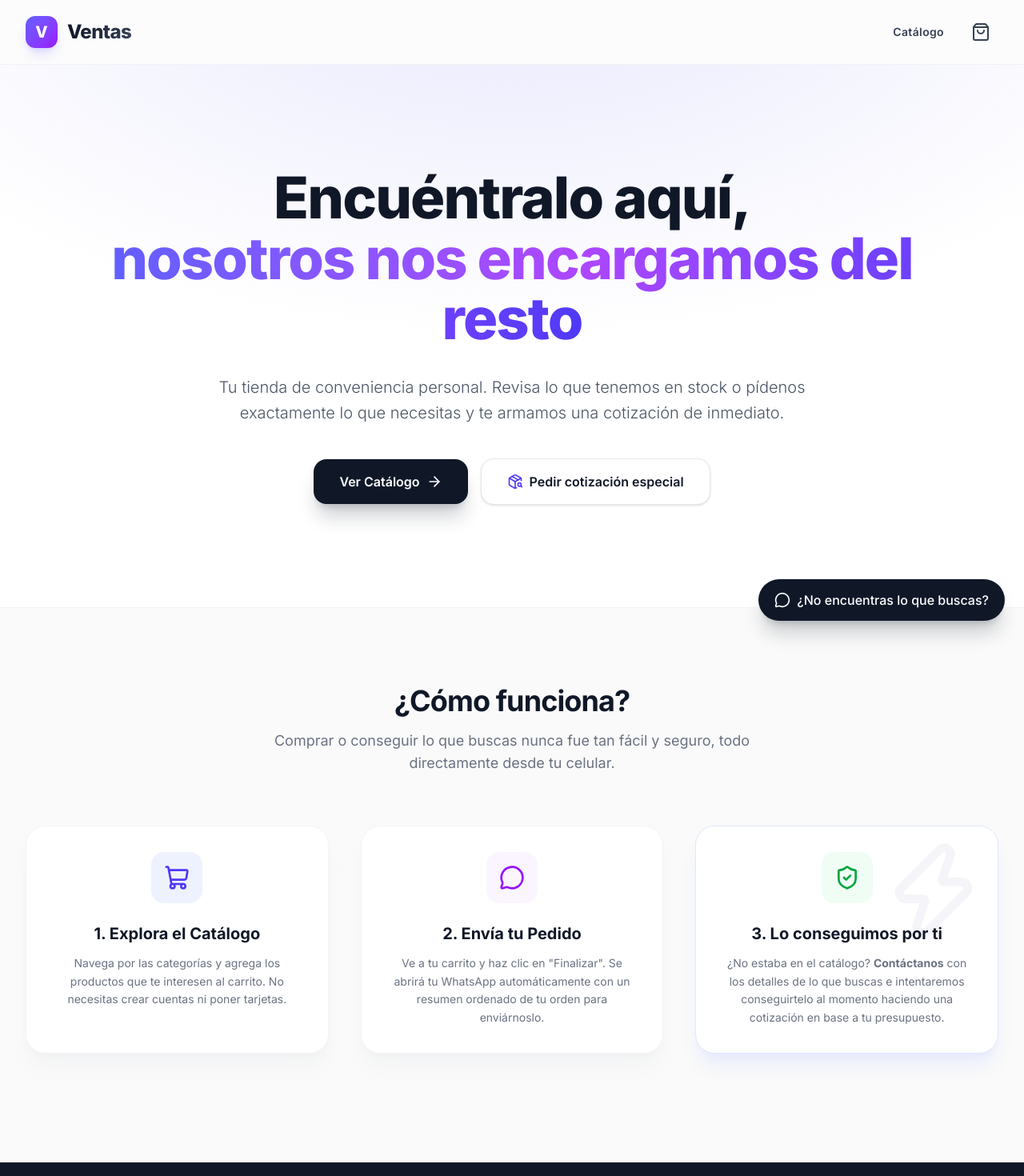
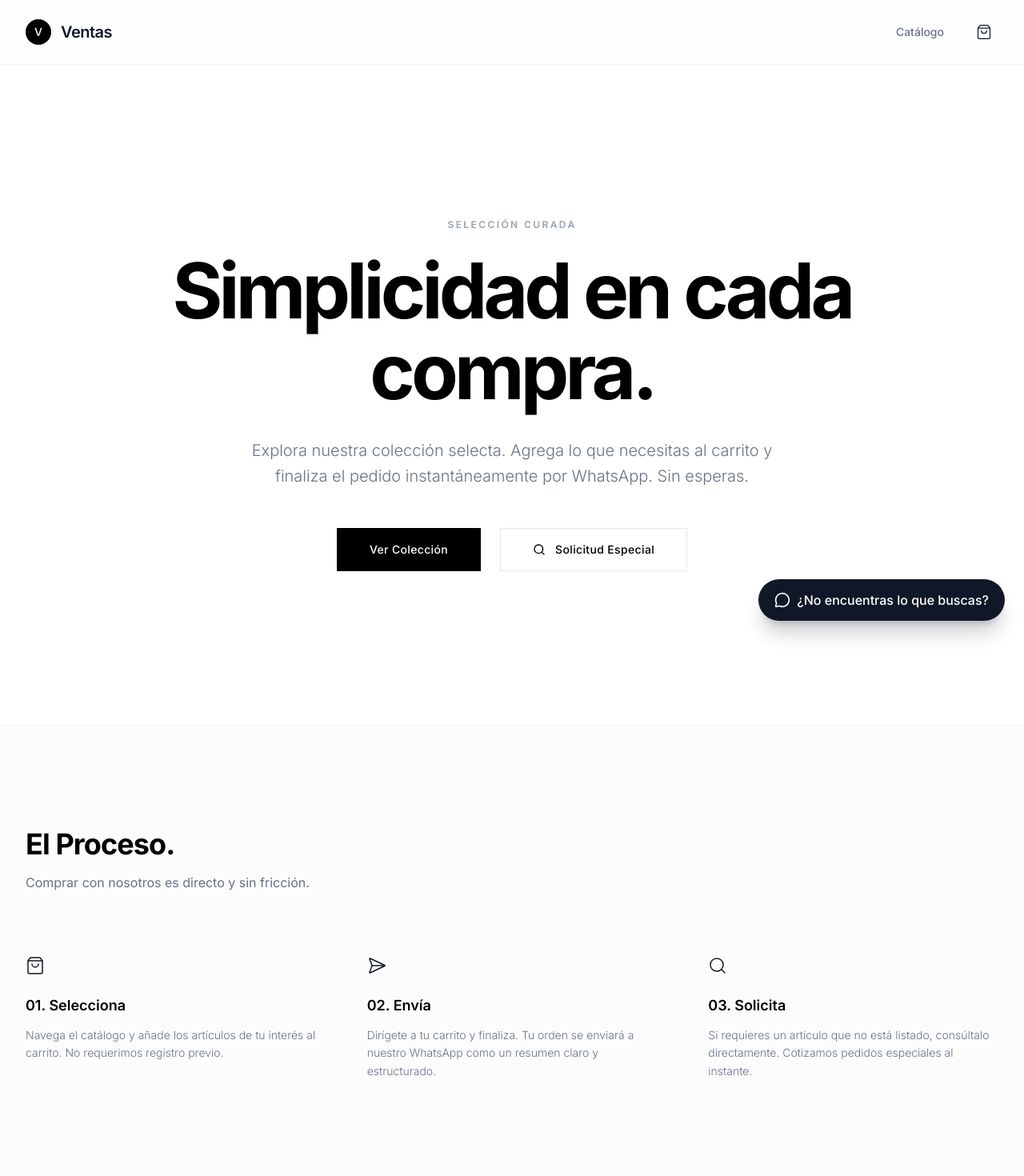
Before and after one commit to multiserviciosespecialescr/ecommerce, a Next.js app: page / in a window 1280 px wide. Shown: the top 1470 px of the page at 80% size. Built offline with nearby package versions, Linux system fonts and the light colour scheme.

Commit message:
AI Update: Refactor UI completo a estética minimalista premium (High-Fashion/Clean-Tech), eliminación de bordes pesados y UI limpia

```diff
--- a/src/app/page.tsx
+++ b/src/app/page.tsx
@@ -1,109 +1,103 @@
 "use client"
 
 import Link from 'next/link'
-import { PackageSearch, ShoppingCart, MessageCircle, ArrowRight, ShieldCheck, Zap } from 'lucide-react'
+import { Search, ShoppingBag, SendHorizontal } from 'lucide-react'
 
 export default function Home() {
   const handleCustomQuote = () => {
     const phoneNumber = process.env.NEXT_PUBLIC_WHATSAPP_NUMBER || ''
     if (!phoneNumber) return alert('Número no configurado en entorno')
 
-    const msg = encodeURIComponent('Hola, me gustaría solicitar una cotización especial para un producto que no muesta el catálogo:\n\n- Qué busco:\n- Detalles o foto (opcional):\n- Mi presupuesto aproximado:\n')
+    const msg = encodeURIComponent('Hola, me gustaría consultar por un producto que no muesta el catálogo:\n\n- Descripción:\n- Presupuesto:\n')
     window.open(`https://wa.me/${phoneNumber}?text=${msg}`, '_blank')
   }
 
   return (
-    <div className="w-full bg-[#fafafa]">
+    <div className="w-full bg-white">
 
       {/* Hero Section */}
-      <section className="relative px-6 py-20 lg:py-32 overflow-hidden bg-white border-b border-gray-100">
-        <div className="absolute inset-0 bg-[radial-gradient(ellipse_70%_70%_at_50%_-20%,rgba(99,102,241,0.15),rgba(255,255,255,0))]"></div>
-        <div className="mx-auto max-w-5xl text-center relative z-10">
-          <h1 className="text-5xl sm:text-6xl md:text-7xl font-extrabold text-gray-900 tracking-tight leading-[1.05] mb-8">
-            Encuéntralo aquí, <br />
-            <span className="text-transparent bg-clip-text bg-gradient-to-r from-indigo-500 via-purple-500 to-indigo-600">
-              nosotros nos encargamos del resto
-            </span>
+      <section className="relative px-6 py-32 lg:py-48 flex items-center justify-center text-center">
+        <div className="max-w-4xl mx-auto">
+          <p className="text-xs font-semibold tracking-[0.2em] text-gray-400 uppercase mb-6">Selección Curada</p>
+          <h1 className="text-5xl sm:text-6xl md:text-8xl font-bold text-black tracking-tighter leading-[1.05] mb-8">
+            Simplicidad en cada compra.
           </h1>
-          <p className="mt-6 text-xl text-gray-600 max-w-3xl mx-auto leading-relaxed font-light mb-10">
-            Tu tienda de conveniencia personal. Revisa lo que tenemos en stock o pídenos exactamente lo que necesitas y te armamos una cotización de inmediato.
+          <p className="mt-6 text-lg sm:text-xl text-gray-500 max-w-2xl mx-auto leading-relaxed font-light mb-12">
+            Explora nuestra colección selecta. Agrega lo que necesitas al carrito y finaliza el pedido instantáneamente por WhatsApp. Sin esperas.
           </p>
 
-          <div className="flex flex-col sm:flex-row items-center justify-center gap-4">
+          <div className="flex flex-col sm:flex-row items-center justify-center gap-6">
             <Link
               href="/productos"
-              className="w-full sm:w-auto bg-gray-900 hover:bg-black text-white px-8 py-4 rounded-2xl font-semibold shadow-xl shadow-gray-900/20 transition-all flex items-center justify-center gap-2 transform hover:-translate-y-1"
+              className="w-full sm:w-auto bg-black text-white px-10 py-4 font-medium text-sm tracking-wide transition-all hover:bg-gray-900 rounded-none border border-black flex items-center justify-center gap-3"
             >
-              Ver Catálogo
-              <ArrowRight className="w-5 h-5 group-hover:translate-x-1 transition-transform" />
+              Ver Colección
             </Link>
             <button
               onClick={handleCustomQuote}
-              className="w-full sm:w-auto bg-white hover:bg-gray-50 text-gray-900 border border-gray-200 px-8 py-4 rounded-2xl font-semibold shadow-sm transition-all flex items-center justify-center gap-2"
+              className="w-full sm:w-auto bg-transparent hover:bg-gray-50 text-black border border-gray-200 px-10 py-4 font-medium text-sm tracking-wide transition-all rounded-none flex items-center justify-center gap-3"
             >
-              <PackageSearch className="w-5 h-5 text-indigo-600" />
-              Pedir cotización especial
+              <Search className="w-4 h-4" />
+              Solicitud Especial
             </button>
           </div>
         </div>
       </section>
 
       {/* Como Funciona Section */}
-      <section className="py-24 px-6 lg:px-8 max-w-7xl mx-auto">
-        <div className="text-center mb-16">
-          <h2 className="text-3xl md:text-4xl font-bold text-gray-900 mb-4 tracking-tight">¿Cómo funciona?</h2>
-          <p className="text-lg text-gray-500 max-w-2xl mx-auto">Comprar o conseguir lo que buscas nunca fue tan fácil y seguro, todo directamente desde tu celular.</p>
+      <section className="py-32 px-6 lg:px-8 border-t border-gray-100 bg-gray-50/50">
+        <div className="max-w-7xl mx-auto">
+          <div className="mb-20">
+            <h2 className="text-4xl font-bold text-black tracking-tight mb-4">El Proceso.</h2>
+            <p className="text-gray-500">Comprar con nosotros es directo y sin fricción.</p>
           </div>
 
-        <div className="grid md:grid-cols-3 gap-10">
+          <div className="grid md:grid-cols-3 gap-16">
             {/* Step 1 */}
-          <div className="bg-white p-8 rounded-3xl border border-gray-100 shadow-xl shadow-gray-200/30 text-center flex flex-col items-center">
-            <div className="w-16 h-16 bg-indigo-50 rounded-2xl flex items-center justify-center mb-6 text-indigo-600">
-              <ShoppingCart className="w-8 h-8" />
+            <div className="flex flex-col">
+              <div className="mb-6">
+                <ShoppingBag className="w-6 h-6 text-gray-900 stroke-[1.5px]" />
               </div>
-            <h3 className="text-xl font-bold text-gray-900 mb-3">1. Explora el Catálogo</h3>
-            <p className="text-gray-500 leading-relaxed text-sm">
-              Navega por las categorías y agrega los productos que te interesen al carrito. No necesitas crear cuentas ni poner tarjetas.
+              <h3 className="text-lg font-semibold text-black mb-3">01. Selecciona</h3>
+              <p className="text-gray-500 text-sm leading-relaxed font-light">
+                Navega el catálogo y añade los artículos de tu interés al carrito. No requerimos registro previo.
               </p>
             </div>
 
             {/* Step 2 */}
-          <div className="bg-white p-8 rounded-3xl border border-gray-100 shadow-xl shadow-gray-200/30 text-center flex flex-col items-center">
-            <div className="w-16 h-16 bg-purple-50 rounded-2xl flex items-center justify-center mb-6 text-purple-600">
-              <MessageCircle className="w-8 h-8" />
+            <div className="flex flex-col">
+              <div className="mb-6">
+                <SendHorizontal className="w-6 h-6 text-gray-900 stroke-[1.5px]" />
               </div>
-            <h3 className="text-xl font-bold text-gray-900 mb-3">2. Envía tu Pedido</h3>
-            <p className="text-gray-500 leading-relaxed text-sm">
-              Ve a tu carrito y haz clic en "Finalizar". Se abrirá tu WhatsApp automáticamente con un resumen ordenado de tu orden para enviárnoslo.
+              <h3 className="text-lg font-semibold text-black mb-3">02. Envía</h3>
+              <p className="text-gray-500 text-sm leading-relaxed font-light">
+                Dirígete a tu carrito y finaliza. Tu orden se enviará a nuestro WhatsApp como un resumen claro y estructurado.
               </p>
             </div>
 
             {/* Step 3 */}
-          <div className="bg-white p-8 rounded-3xl border border-indigo-100 shadow-xl shadow-indigo-200/30 text-center flex flex-col items-center relative overflow-hidden">
-            <div className="absolute top-0 right-0 p-4 opacity-5">
-              <Zap className="w-32 h-32 text-indigo-900" />
+            <div className="flex flex-col">
+              <div className="mb-6">
+                <Search className="w-6 h-6 text-gray-900 stroke-[1.5px]" />
               </div>
-            <div className="w-16 h-16 bg-green-50 rounded-2xl flex items-center justify-center mb-6 text-green-600 relative z-10">
-              <ShieldCheck className="w-8 h-8" />
+              <h3 className="text-lg font-semibold text-black mb-3">03. Solicita</h3>
+              <p className="text-gray-500 text-sm leading-relaxed font-light">
+                Si requieres un artículo que no está listado, consúltalo directamente. Cotizamos pedidos especiales al instante.
+              </p>
             </div>
-            <h3 className="text-xl font-bold text-gray-900 mb-3 relative z-10">3. Lo conseguimos por ti</h3>
-            <p className="text-gray-500 leading-relaxed text-sm relative z-10">
-              ¿No estaba en el catálogo? <b>Contáctanos</b> con los detalles de lo que buscas e intentaremos conseguirtelo al momento haciendo una cotización en base a tu presupuesto.
-            </p>
           </div>
         </div>
       </section>
 
       {/* CTA Final */}
-      <section className="bg-gray-900 py-20 px-6 mt-10">
+      <section className="py-32 px-6 border-t border-gray-100 bg-white">
         <div className="max-w-4xl mx-auto text-center">
-          <h2 className="text-3xl font-bold text-white mb-6">Encontramos lo que la gente necesita.</h2>
-          <p className="text-gray-400 mb-10 text-lg">Si tienes algo específico en mente y quieres una cotización ágil, escríbenos dándole un toque al botón de acá abajo.</p>
+          <h2 className="text-4xl md:text-5xl font-bold text-black mb-8 tracking-tighter">¿Buscas algo específico?</h2>
           <button
             onClick={handleCustomQuote}
-            className="bg-white hover:bg-gray-100 text-gray-900 px-10 py-4 rounded-full font-bold shadow-xl transition-all transform hover:scale-105"
+            className="bg-black text-white px-12 py-5 font-medium text-sm tracking-wide transition-all hover:bg-gray-900 rounded-none border border-black inline-flex items-center gap-3"
           >
-            Preguntar por WhatsApp
+            Hablemos por WhatsApp
           </button>
         </div>
       </section>
--- a/src/components/Navbar.tsx
+++ b/src/components/Navbar.tsx
@@ -1,42 +1,40 @@
-"use client"
-
 import Link from 'next/link'
-import { ShoppingBag, Search } from 'lucide-react'
+import { ShoppingBag } from 'lucide-react'
 import { useCart } from './CartContext'
 
 export function Navbar() {
   const { totalItems, setIsCartOpen } = useCart()
 
   return (
-    <nav className="sticky top-0 z-40 w-full bg-white/70 backdrop-blur-xl border-b border-gray-200/50 supports-[backdrop-filter]:bg-white/40">
-      <div className="max-w-7xl mx-auto px-4 sm:px-6 lg:px-8">
+    <nav className="sticky top-0 z-40 w-full bg-white/80 backdrop-blur-xl border-b border-gray-100">
+      <div className="max-w-7xl mx-auto px-6 lg:px-8">
         <div className="flex justify-between items-center h-20">
           {/* Logo Section */}
           <Link href="/" className="flex items-center gap-3 group">
-            <div className="w-10 h-10 bg-gradient-to-br from-indigo-500 to-purple-600 rounded-xl flex items-center justify-center shadow-lg shadow-indigo-500/20 transform transition-transform group-hover:scale-105 group-hover:rotate-3">
-              <span className="text-white font-extrabold text-xl leading-none">V</span>
+            <div className="w-8 h-8 bg-black rounded-full flex items-center justify-center transition-transform group-hover:scale-95">
+              <span className="text-white font-medium text-sm leading-none">V</span>
             </div>
-            <span className="font-extrabold text-2xl tracking-tight text-gray-900 bg-clip-text text-transparent bg-gradient-to-r from-gray-900 to-gray-700">
+            <span className="font-semibold text-xl tracking-tight text-gray-900">
               Ventas
             </span>
           </Link>
 
           {/* Actions */}
-          <div className="flex items-center gap-6">
+          <div className="flex items-center gap-8">
             <Link
               href="/productos"
-              className="text-sm font-semibold text-gray-700 hover:text-indigo-600 transition-colors tracking-wide"
+              className="hidden sm:block text-sm font-medium text-gray-500 hover:text-black transition-colors"
             >
               Catálogo
             </Link>
 
             <button
               onClick={() => setIsCartOpen(true)}
-              className="relative p-2.5 text-gray-700 hover:text-indigo-600 hover:bg-indigo-50 rounded-full transition-all flex items-center justify-center group"
+              className="relative p-2 text-gray-900 transition-all flex items-center justify-center group"
             >
-              <ShoppingBag className="w-6 h-6 transition-transform group-hover:scale-110" />
+              <ShoppingBag className="w-5 h-5 transition-transform group-hover:scale-105 stroke-[1.5px]" />
               {totalItems > 0 && (
-                <span className="absolute top-1 right-1 inline-flex items-center justify-center w-5 h-5 text-[10px] font-bold text-white bg-indigo-600 rounded-full border-2 border-white translate-x-1/4 -translate-y-1/4 shadow-sm">
+                <span className="absolute top-0 right-0 inline-flex items-center justify-center w-4 h-4 text-[10px] font-bold text-white bg-black rounded-full shadow-sm">
                   {totalItems}
                 </span>
               )}
--- a/src/components/ProductCard.tsx
+++ b/src/components/ProductCard.tsx
@@ -2,96 +2,79 @@
 
 import { Product } from '@/lib/supabase'
 import { useCart } from './CartContext'
-import { MessageCircle, ShoppingBag } from 'lucide-react'
 
 interface ProductCardProps {
   product: Product
 }
 
 export function ProductCard({ product }: ProductCardProps) {
-  const { addItem, isCartOpen } = useCart()
-
-  const handleInterested = () => {
-    const phoneNumber = process.env.NEXT_PUBLIC_WHATSAPP_NUMBER || ''
-    if (!phoneNumber) return alert('Número de WhatsApp no configurado')
-
-    const message = encodeURIComponent(`Hola, estoy interesado en el producto:\n*${product.name}*\nPrecio: ₡${product.price.toLocaleString()}\n\n¿Tienen disponibilidad?`)
-    window.open(`https://wa.me/${phoneNumber}?text=${message}`, '_blank')
-  }
+  const { addItem } = useCart()
 
   return (
-    <div className="group bg-white rounded-2xl shadow-sm hover:shadow-xl border border-gray-100 overflow-hidden flex flex-col transition-all duration-300 transform hover:-translate-y-1">
-      {/* Image */}
-      <div className="relative aspect-square overflow-hidden bg-gray-50 flex items-center justify-center p-4">
+    <div className="group flex flex-col">
+      {/* Image Container */}
+      <div className="relative aspect-[4/5] overflow-hidden bg-gray-100 mb-4 rounded-none">
         {product.image_url ? (
           <img
             src={product.image_url}
             alt={product.name}
-            className="w-full h-full object-contain mix-blend-multiply transition-transform duration-500 group-hover:scale-105"
+            className="w-full h-full object-cover transition-transform duration-700 group-hover:scale-105"
             onError={(e) => {
-              (e.target as HTMLImageElement).src = 'https://via.placeholder.com/400x400?text=Sin+Imagen'
+              (e.target as HTMLImageElement).src = 'https://via.placeholder.com/400x500?text=Sin+Imagen'
             }}
           />
         ) : (
-          <div className="text-gray-300">Sin Imagen</div>
+          <div className="w-full h-full flex items-center justify-center text-gray-300 text-sm">Sin Fotografía</div>
         )}
-        <div className="absolute top-3 left-3 bg-white/90 backdrop-blur text-xs font-bold px-2.5 py-1 rounded-md text-gray-700 shadow-sm">
-          {product.category}
+
+        {/* Hover overlay with button */}
+        <div className="absolute inset-0 bg-black/5 opacity-0 group-hover:opacity-100 transition-opacity duration-300 flex items-end p-4">
+          <button
+            onClick={() => addItem(product)}
+            disabled={product.stock <= 0}
+            className={`w-full py-3 text-xs tracking-widest uppercase font-semibold transition-transform transform translate-y-4 group-hover:translate-y-0 duration-300 ${
+              product.stock <= 0
+                ? 'bg-gray-200 text-gray-500 cursor-not-allowed'
+                : 'bg-white hover:bg-black text-black hover:text-white'
+            }`}
+          >
+            {product.stock <= 0 ? 'Sin stock' : 'Agregar'}
+          </button>
+        </div>
+
+        {/* Tags */}
+        <div className="absolute top-4 left-4 flex flex-col gap-2">
+          {product.stock <= 0 && (
+            <span className="text-[10px] uppercase tracking-widest font-bold text-white bg-black px-2 py-1">
+              Agotado
+            </span>
+          )}
+          {product.stock > 0 && product.stock <= 5 && (
+            <span className="text-[10px] uppercase tracking-widest font-bold text-black bg-white/90 backdrop-blur px-2 py-1 border border-black/10">
+              Poco Stock
+            </span>
+          )}
         </div>
       </div>
 
-      {/* Content */}
-      <div className="p-5 flex flex-col flex-1">
-        <h3 className="font-bold text-gray-900 text-lg leading-tight mb-2 line-clamp-2">
-          {product.name}
-        </h3>
+      {/* Info Content */}
+      <div className="flex flex-col flex-1">
+        <div className="flex justify-between items-start mb-1">
+          <h3 className="font-medium text-black text-sm pr-4 line-clamp-1">
+            {product.name}
+          </h3>
+          <span className="text-sm text-gray-500 font-medium whitespace-nowrap">
+            ₡{product.price.toLocaleString()}
+          </span>
+        </div>
+
+        <p className="text-gray-400 text-xs mb-2">{product.category}</p>
 
         {product.description && (
-          <p className="text-gray-500 text-sm line-clamp-2 mb-4 flex-1">
+          <p className="text-gray-500 text-xs line-clamp-2 mt-auto font-light leading-relaxed">
             {product.description}
           </p>
         )}
-
-        {!product.description && <div className="flex-1" />}
-
-        <div className="mt-auto">
-          <div className="flex justify-between items-baseline mb-4">
-            <div className="text-2xl font-black text-indigo-600">
-              ₡{product.price.toLocaleString()}
-            </div>
-            {product.stock <= 0 ? (
-              <span className="text-xs font-bold text-red-600 bg-red-50 px-2 py-1 rounded-md">
-                Agotado
-              </span>
-            ) : product.stock <= 5 ? (
-              <span className="text-xs font-bold text-orange-600 bg-orange-50 px-2 py-1 rounded-md">
-                Poco Stock
-              </span>
-            ) : null}
-          </div>
-
-          <div className="flex flex-col gap-2">
-            <button
-              onClick={() => addItem(product)}
-              disabled={product.stock <= 0}
-              className={`w-full font-medium py-2.5 rounded-xl transition-colors flex items-center justify-center gap-2 ${
-                product.stock <= 0
-                  ? 'bg-gray-100 text-gray-400 cursor-not-allowed'
-                  : 'bg-indigo-600 hover:bg-indigo-700 text-white'
-              }`}
-            >
-              <ShoppingBag className="w-4 h-4" />
-              {product.stock <= 0 ? 'Sin stock' : 'Agregar al carrito'}
-            </button>
-            <button
-              onClick={handleInterested}
-              className="w-full bg-[#25D366]/10 hover:bg-[#25D366]/20 text-[#1EBE5D] font-medium py-2.5 rounded-xl transition-colors flex items-center justify-center gap-2"
-            >
-              <MessageCircle className="w-4 h-4" />
-              Estoy interesado
-            </button>
-          </div>
-        </div>
       </div>
     </div>
   )
```
Also changed, not shown: src/components/Catalog.tsx (+40 -51 lines). Lines whose indentation alone changed are shown as unchanged.
